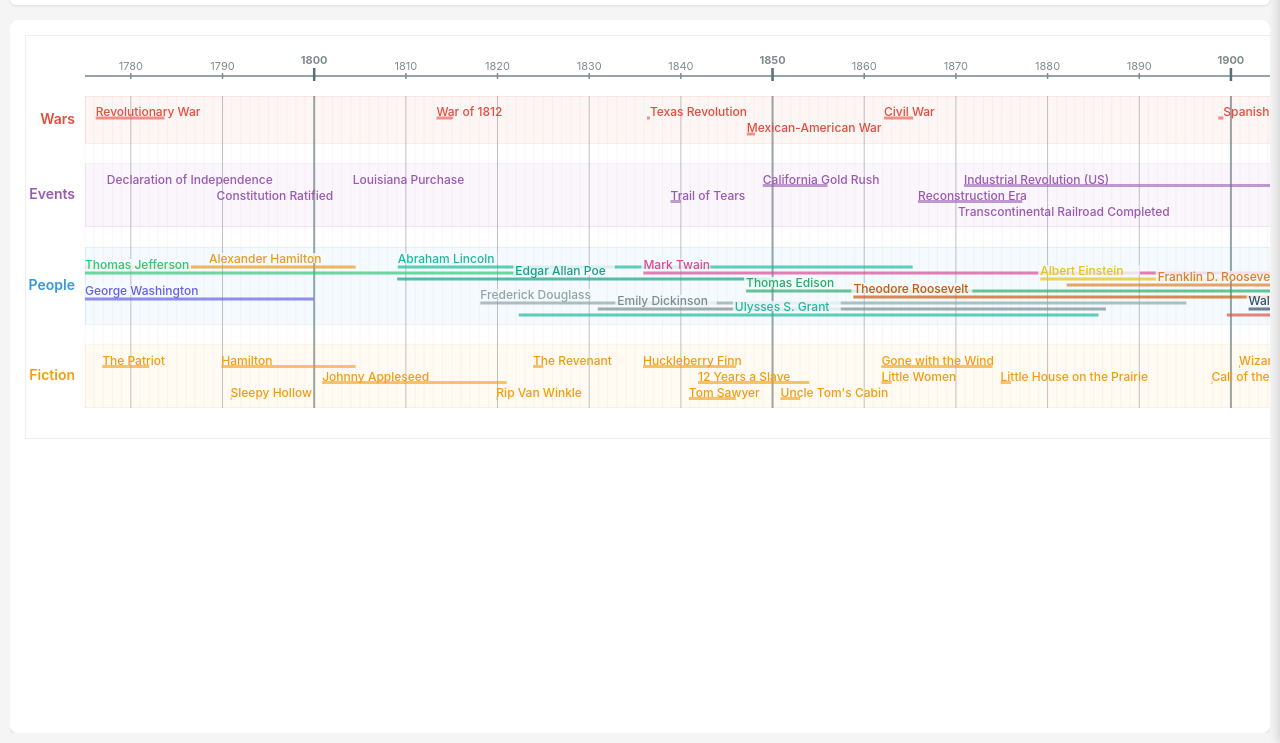
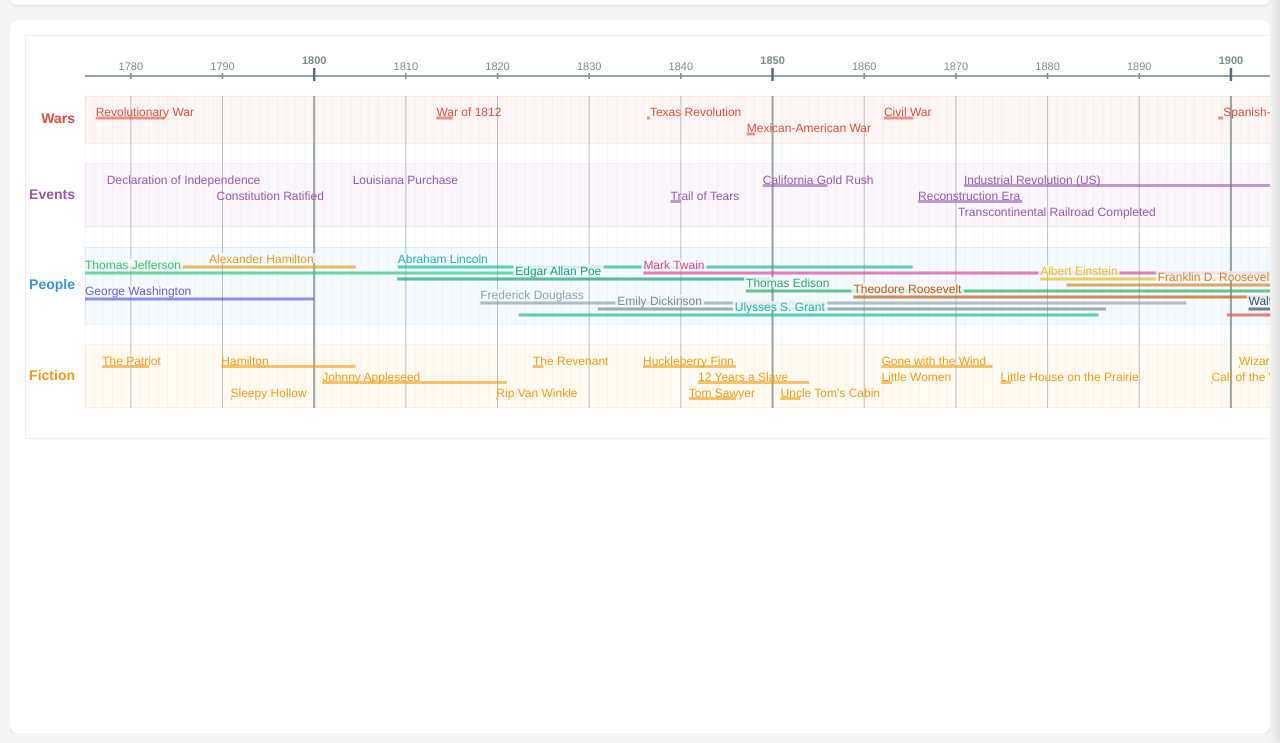
Before and after one commit to robennals/histomap, a website: page index.html in a window 1280 px wide. Shown: the part 57-800 px from the top of the page. Drawn offline with nearby package versions, Linux system fonts and the light colour scheme.

Commit message:
Fix font background measurement

```diff
--- a/css/styles.css
+++ b/css/styles.css
@@ -340,28 +340,7 @@ input[type="number"] {
 
 /* SVG Text Styling */
 svg text {
-    font-family: -apple-system, BlinkMacSystemFont, 'Segoe UI', Roboto, sans-serif;
     user-select: none;
-}
-
-.event-label-major {
-    font-size: 12px;
-    font-weight: 500;
-}
-
-.event-label-minor {
-    font-size: 9px;
-    font-weight: 400;
-}
-
-.timeline-label {
-    font-size: 11px;
-    fill: #7f8c8d;
-}
-
-.band-title {
-    font-size: 14px;
-    font-weight: 600;
 }
 
 /* Responsive Design */
--- a/js/visualization.js
+++ b/js/visualization.js
@@ -3,6 +3,9 @@
 
 const Visualization = (function() {
     const SVG_NS = 'http://www.w3.org/2000/svg';
+
+    // Font configuration - use PDF-compatible fonts for consistent rendering
+    const FONT_FAMILY = 'Helvetica, Arial, sans-serif';
 
     // Configuration
     const config = {
@@ -89,6 +92,9 @@ const Visualization = (function() {
             fill: 'white'
         }));
 
+        // Append SVG to container early so getBBox() works for text measurement
+        container.appendChild(svg);
+
         // Draw event bands and get actual height
         const actualHeight = drawEventBands();
 
@@ -102,8 +108,6 @@ const Visualization = (function() {
 
         // Now draw timeline axis with correct height
         drawTimelineAxis();
-
-        container.appendChild(svg);
     }
 
     /**
@@ -161,8 +165,10 @@ const Visualization = (function() {
                     x: x,
                     y: config.padding.top - 32,
                     'text-anchor': 'middle',
-                    class: 'timeline-label',
-                    'font-weight': 'bold'
+                    'font-family': FONT_FAMILY,
+                    'font-size': '11px',
+                    'font-weight': 'bold',
+                    fill: '#7f8c8d'
                 });
                 label.textContent = year;
                 axisGroup.appendChild(label);
@@ -194,7 +200,10 @@ const Visualization = (function() {
                     x: x,
                     y: config.padding.top - 26,
                     'text-anchor': 'middle',
-                    class: 'timeline-label'
+                    'font-family': FONT_FAMILY,
+                    'font-size': '11px',
+                    'font-weight': 'normal',
+                    fill: '#7f8c8d'
                 });
                 label.textContent = year;
                 axisGroup.appendChild(label);
@@ -264,6 +273,9 @@ const Visualization = (function() {
     function drawEventBand(eventSet, y) {
         const bandGroup = createSVGElement('g', { class: 'event-band' });
 
+        // Append group to SVG early so getBBox() works for text measurement
+        svg.appendChild(bandGroup);
+
         // Use special rendering for "People"
         const allEvents = [...eventSet.events].sort((a, b) => a.priority - b.priority);
         const topPadding = 8;
@@ -319,13 +331,13 @@ const Visualization = (function() {
             y: y + actualHeight / 2,
             'text-anchor': 'end',
             'dominant-baseline': 'middle',
-            class: 'band-title',
+            'font-family': FONT_FAMILY,
+            'font-size': '14px',
+            'font-weight': 'bold',
             fill: eventSet.color
         });
         title.textContent = eventSet.name;
         svg.appendChild(title);
-
-        svg.appendChild(bandGroup);
 
         return actualHeight;
     }
@@ -549,31 +561,36 @@ const Visualization = (function() {
             group.appendChild(line);
         });
 
-        // Draw white background rectangles behind text to make it readable over lines
-        // Stop the background just above the person's own timeline
-        placedItems.forEach(item => {
-            const textBg = createSVGElement('rect', {
-                x: item.textX - 2,
-                y: item.lineY - fontSize - 2,
-                width: item.textWidth + 4,
-                height: fontSize - 2,
-                fill: 'white',
-                'fill-opacity': 0.8
-            });
-            group.appendChild(textBg);
-        });
-
-        // Draw text on top
+        // Create text elements first to measure actual width
+        const textElements = [];
         placedItems.forEach(item => {
             const text = createSVGElement('text', {
                 x: item.textX,
                 y: item.lineY - 4,
-                class: 'event-label-major',
+                'font-family': FONT_FAMILY,
+                'font-size': '12px',
+                'font-weight': 'normal',
                 fill: item.person.personColor,
                 'fill-opacity': 1
             });
             text.textContent = item.person.name;
             group.appendChild(text);
+            textElements.push({ text, item });
+        });
+
+        // Measure actual text widths and create background rectangles
+        // Insert backgrounds before text elements so text renders on top
+        textElements.forEach(({ text, item }) => {
+            const bbox = text.getBBox();
+            const textBg = createSVGElement('rect', {
+                x: bbox.x - 2,
+                y: item.lineY - fontSize - 2,
+                width: bbox.width + 4,
+                height: fontSize - 2,
+                fill: 'white',
+                'fill-opacity': 0.8
+            });
+            group.insertBefore(textBg, text);
         });
 
         // Return the maximum Y position used
@@ -723,7 +740,9 @@ const Visualization = (function() {
             const label = createSVGElement('text', {
                 x: labelStartX,
                 y: labelY,
-                class: 'event-label-major',
+                'font-family': FONT_FAMILY,
+                'font-size': '12px',
+                'font-weight': 'normal',
                 fill: color,
                 'fill-opacity': opacity
             });
```
